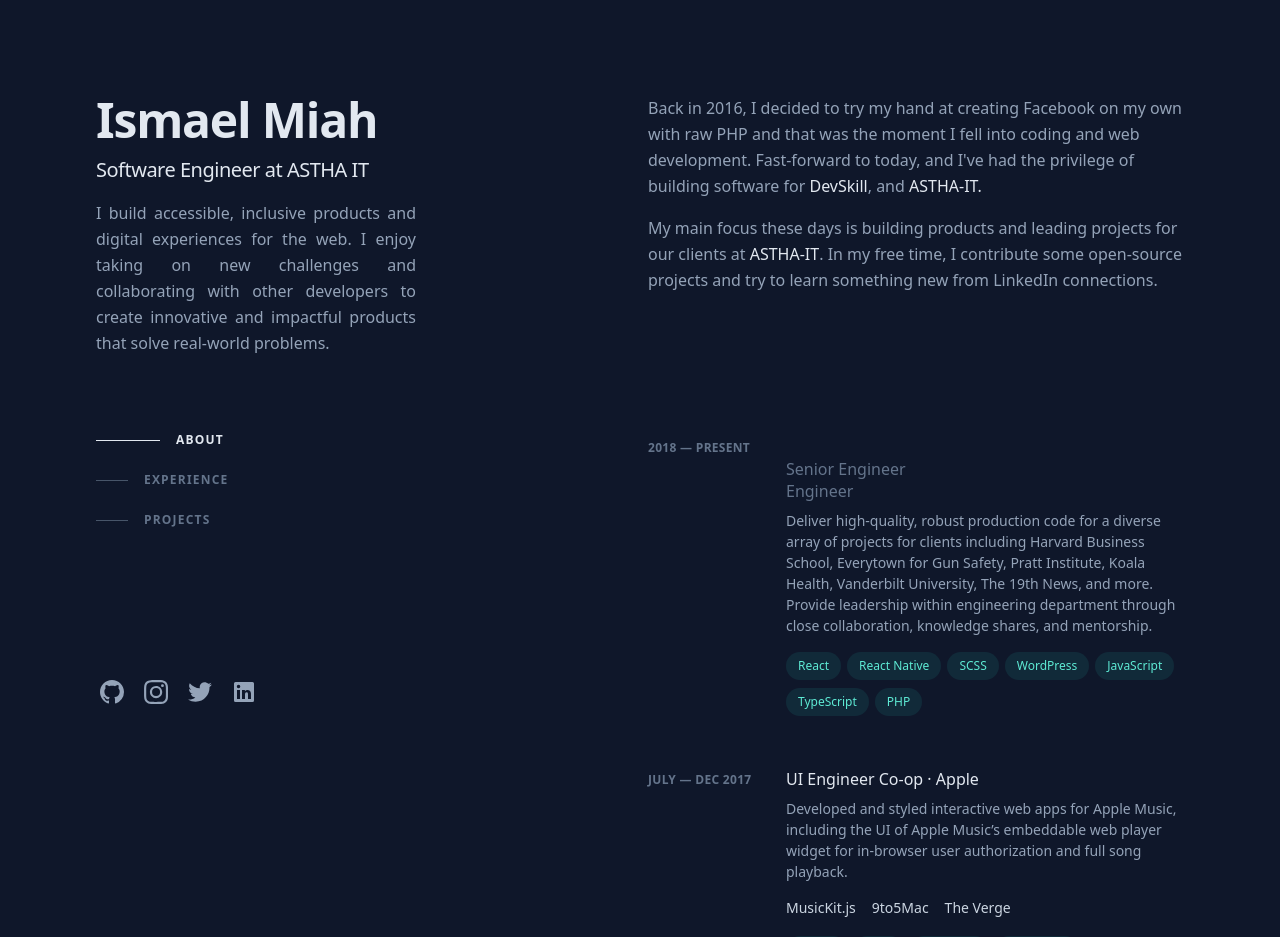
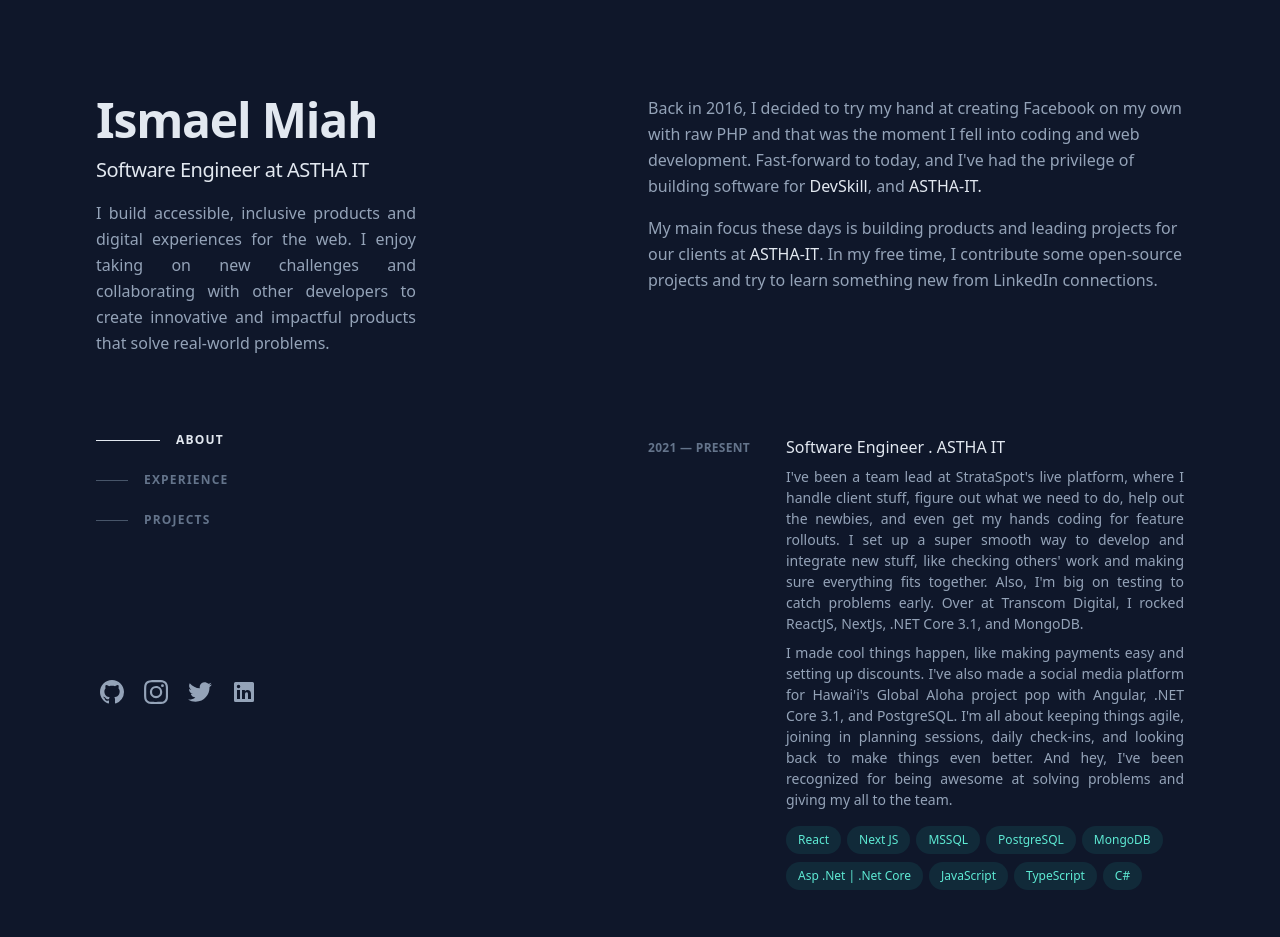
Before and after one commit to ismaelmiah/Portfolio-v2, a React (Create React App) app: page / in a window 1280 px wide. Shown: the top 937 px of the page. Built offline with nearby package versions, Linux system fonts and the light colour scheme.

Commit message:
Astha IT experience Added

```diff
--- a/src/Experience.jsx
+++ b/src/Experience.jsx
@@ -20,38 +20,45 @@
                   className="z-10 mb-2 mt-1 text-xs font-semibold uppercase tracking-wide text-slate-500 sm:col-span-2"
                   aria-label="2018 to Present"
                 >
-                  2018 — Present
+                  2021 — Present
                 </header>
                 <div className="z-10 sm:col-span-6">
                   <h3 className="font-medium leading-snug text-slate-200">
                     <div>
                       <a
                         className="inline-flex items-baseline font-medium leading-tight text-slate-200 hover:text-teal-300 focus-visible:text-teal-300  group/link text-base"
-                        href="https://upstatement.com"
+                        href="https://www.asthait.com/"
                         target="_blank"
                         rel="noreferrer"
-                        aria-label="Lead Engineer at Upstatement"
+                        aria-label="UI Engineer Co-op at Apple"
                       >
+                        <span className="absolute -inset-x-4 -inset-y-2.5 hidden rounded md:-inset-x-6 md:-inset-y-4 lg:block"></span>
+                        <span>
+                          Software Engineer {" . "}
+                          <span className="inline-block">ASTHA IT</span>
+                        </span>
                       </a>
                     </div>
-                    <div>
-                      <div className="text-slate-500" aria-hidden="true">
-                        Senior Engineer
-                      </div>
-                    </div>
-                    <div>
-                      <div className="text-slate-500" aria-hidden="true">
-                        Engineer
-                      </div>
-                    </div>
                   </h3>
-                  <p className="mt-2 text-sm leading-normal">
-                    Deliver high-quality, robust production code for a diverse
-                    array of projects for clients including Harvard Business
-                    School, Everytown for Gun Safety, Pratt Institute, Koala
-                    Health, Vanderbilt University, The 19th News, and more.
-                    Provide leadership within engineering department through
-                    close collaboration, knowledge shares, and mentorship.
+                  <p className="mt-2 text-sm leading-normal text-justify">
+                    I've been a team lead at StrataSpot's live platform, where I
+                    handle client stuff, figure out what we need to do, help out
+                    the newbies, and even get my hands coding for feature
+                    rollouts. I set up a super smooth way to develop and
+                    integrate new stuff, like checking others' work and making
+                    sure everything fits together. Also, I'm big on testing to
+                    catch problems early. Over at Transcom Digital, I rocked
+                    ReactJS, NextJs, .NET Core 3.1, and MongoDB.
+                  </p>
+                  <p className="mt-2 text-sm leading-normal text-justify">
+                    I made cool things happen, like making payments easy and
+                    setting up discounts. I've also made a social media platform
+                    for Hawai'i's Global Aloha project pop with Angular, .NET
+                    Core 3.1, and PostgreSQL. I'm all about keeping things
+                    agile, joining in planning sessions, daily check-ins, and
+                    looking back to make things even better. And hey, I've been
+                    recognized for being awesome at solving problems and giving
+                    my all to the team.
                   </p>
                   <ul
                     className="mt-2 flex flex-wrap"
@@ -64,17 +71,27 @@
                     </li>
                     <li className="mr-1.5 mt-2">
                       <div className="flex items-center rounded-full bg-teal-400/10 px-3 py-1 text-xs font-medium leading-5 text-teal-300 ">
-                        React Native
+                        Next JS
                       </div>
                     </li>
                     <li className="mr-1.5 mt-2">
                       <div className="flex items-center rounded-full bg-teal-400/10 px-3 py-1 text-xs font-medium leading-5 text-teal-300 ">
-                        SCSS
+                        MSSQL
                       </div>
                     </li>
                     <li className="mr-1.5 mt-2">
                       <div className="flex items-center rounded-full bg-teal-400/10 px-3 py-1 text-xs font-medium leading-5 text-teal-300 ">
-                        WordPress
+                        PostgreSQL
+                      </div>
+                    </li>
+                    <li className="mr-1.5 mt-2">
+                      <div className="flex items-center rounded-full bg-teal-400/10 px-3 py-1 text-xs font-medium leading-5 text-teal-300 ">
+                        MongoDB
+                      </div>
+                    </li>
+                    <li className="mr-1.5 mt-2">
+                      <div className="flex items-center rounded-full bg-teal-400/10 px-3 py-1 text-xs font-medium leading-5 text-teal-300 ">
+                        Asp .Net | .Net Core
                       </div>
                     </li>
                     <li className="mr-1.5 mt-2">
@@ -89,7 +106,7 @@
                     </li>
                     <li className="mr-1.5 mt-2">
                       <div className="flex items-center rounded-full bg-teal-400/10 px-3 py-1 text-xs font-medium leading-5 text-teal-300 ">
-                        PHP
+                        C#
                       </div>
                     </li>
                   </ul>
@@ -118,9 +135,7 @@
                         <span className="absolute -inset-x-4 -inset-y-2.5 hidden rounded md:-inset-x-6 md:-inset-y-4 lg:block"></span>
                         <span>
                           UI Engineer Co-op ·{" "}
-                          <span className="inline-block">
-                            Apple
-                          </span>
+                          <span className="inline-block">Apple</span>
                         </span>
                       </a>
                     </div>
@@ -131,7 +146,10 @@
                     widget for in-browser user authorization and full song
                     playback.
                   </p>
-                  <ul className="mt-2 flex flex-wrap" aria-label="Related links">
+                  <ul
+                    className="mt-2 flex flex-wrap"
+                    aria-label="Related links"
+                  >
                     <li className="mr-4">
                       <a
                         className="relative mt-2 inline-flex items-center text-sm font-medium text-slate-300 hover:text-teal-300 focus-visible:text-teal-300"
@@ -191,7 +209,6 @@
                 </div>
               </div>
             </li>
-
           </ol>
           <div className="mt-12">
             <a
```
